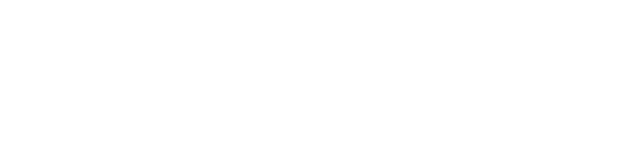
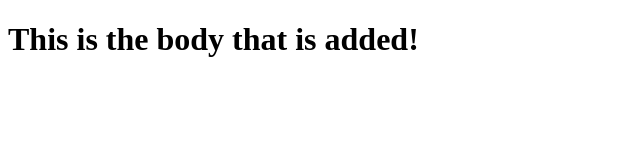
Before and after one commit to nLeul/git-demo, a plain HTML site: page index.html in a window 1280 px wide. Shown: the whole page, without its empty margins (0-640 px from the left). Drawn offline with Linux system fonts and the light colour scheme.

Commit message:
Frst commit on body

```diff
--- a/index.html
+++ b/index.html
@@ -9,6 +9,7 @@
 </head>
 
 <body>
+   <h1>This is the body that is added!</h1>
 
 </body>
 
```
